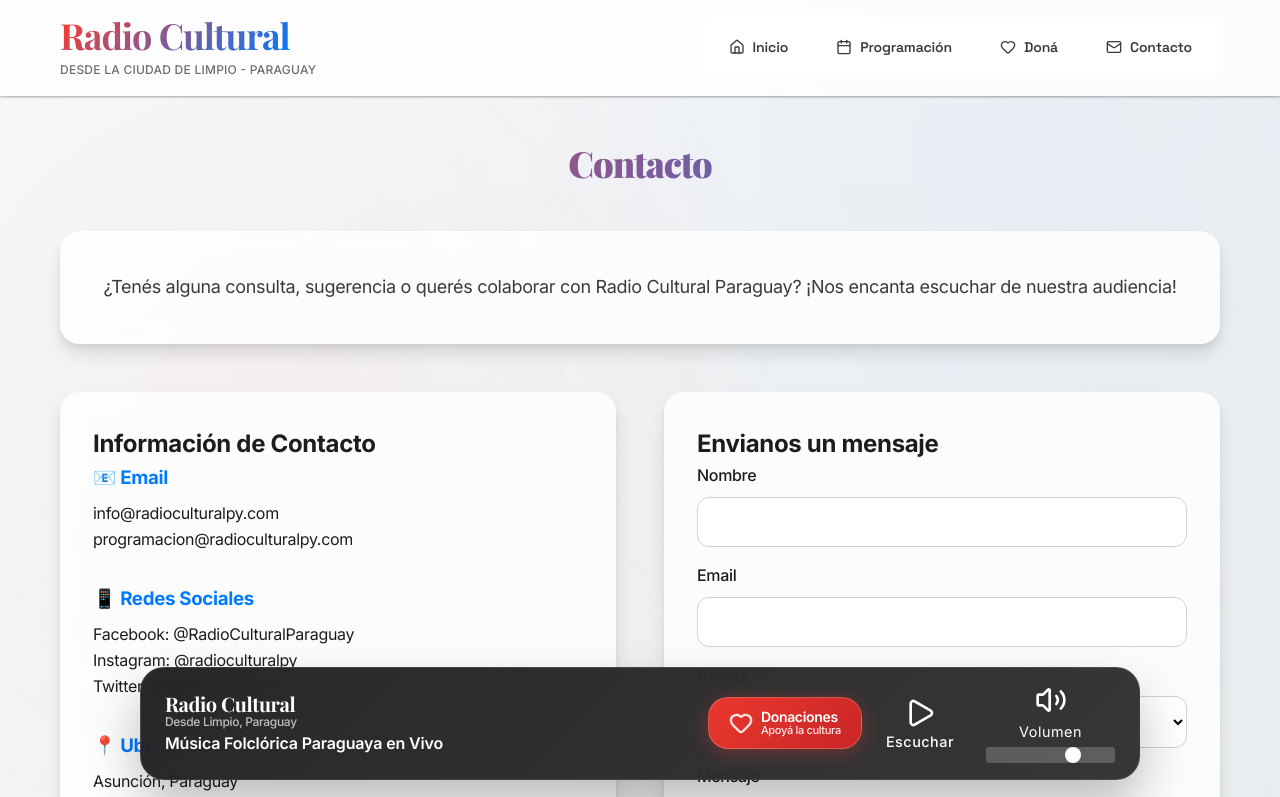
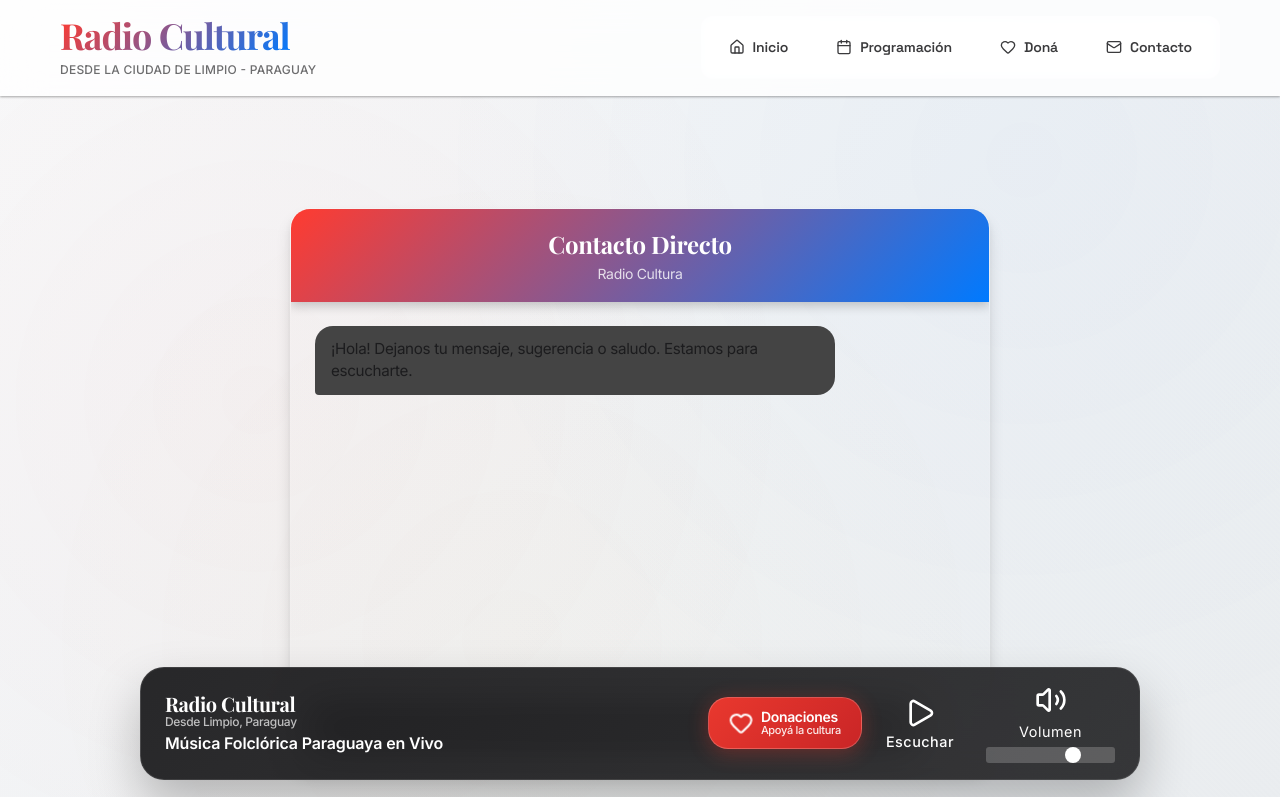
Before and after one commit to pmilciades182/radiocultural, a React (Vite) app: page /contacto in a window 1280 px wide. Shown: the top 797 px of the page. Built offline with nearby package versions, Linux system fonts and the light colour scheme.

Commit message:
feat: implement chat-based contact interface with real-time messaging

```diff
--- a/src/App.css
+++ b/src/App.css
@@ -2582,3 +2582,130 @@
     font-size: 12px;
   }
 }
+
+/* --- Estilos para la página de Contacto tipo Chat --- */
+.contact-page {
+  display: flex;
+  justify-content: center;
+  align-items: flex-start;
+  padding: 4rem 1rem;
+  min-height: 80vh;
+}
+
+.chat-container {
+  width: 100%;
+  max-width: 700px;
+  height: 70vh;
+  display: flex;
+  flex-direction: column;
+  background: var(--color-darker);
+  border-radius: var(--border-radius-lg);
+  overflow: hidden;
+  box-shadow: var(--shadow-lg);
+  border: 1px solid rgba(255, 255, 255, 0.1);
+  color: var(--color-light); /* << CORRECCIÓN: Color de texto base para el chat */
+}
+
+.chat-header {
+  background: linear-gradient(135deg, var(--rojo-paraguayo), var(--azul-paraguayo));
+  color: white;
+  padding: 1rem 1.5rem;
+  text-align: center;
+  box-shadow: 0 4px 10px rgba(0, 0, 0, 0.2);
+  z-index: 10;
+}
+
+.chat-header h2 {
+  margin: 0;
+  font-size: 1.5rem;
+  font-family: var(--font-display);
+}
+
+.chat-header p {
+  margin: 0;
+  opacity: 0.8;
+  font-size: 0.875rem;
+}
+
+.chat-messages {
+  flex-grow: 1;
+  padding: 1.5rem;
+  overflow-y: auto;
+  display: flex;
+  flex-direction: column;
+  gap: 1rem;
+}
+
+.message {
+  display: flex;
+  max-width: 80%;
+}
+
+.message p {
+  margin: 0;
+  padding: 0.75rem 1rem;
+  border-radius: 18px;
+  line-height: 1.5;
+  font-size: 0.95rem;
+}
+
+.message.bot {
+  align-self: flex-start;
+}
+
+.message.bot p {
+  background: #444; /* Un gris ligeramente más claro para mejor contraste */
+  color: var(--color-light);
+  border-bottom-left-radius: 4px;
+}
+
+.message.user {
+  align-self: flex-end;
+}
+
+.message.user p {
+  background: var(--color-primary);
+  color: white;
+  border-bottom-right-radius: 4px;
+}
+
+.chat-input-form {
+  display: flex;
+  padding: 1rem;
+  background: var(--color-dark);
+  border-top: 1px solid rgba(255, 255, 255, 0.1);
+}
+
+.chat-input-form input {
+  flex-grow: 1;
+  padding: 0.75rem 1rem;
+  border: 1px solid transparent;
+  border-radius: var(--border-radius);
+  background: #333;
+  color: var(--color-light); /* Aseguramos que el texto sea claro */
+  font-size: 1rem;
+  outline: none;
+  transition: border-color 0.2s;
+}
+
+.chat-input-form input:focus {
+  border-color: var(--color-primary);
+}
+
+.chat-input-form button {
+  background: var(--color-primary);
+  border: none;
+  color: white;
+  padding: 0.75rem;
+  margin-left: 0.5rem;
+  border-radius: var(--border-radius);
+  cursor: pointer;
+  display: flex;
+  align-items: center;
+  justify-content: center;
+  transition: background-color 0.2s;
+}
+
+.chat-input-form button:hover {
+  background: #e60000;
+}
--- /dev/null
+++ b/src/components/ChatContact.jsx
@@ -0,0 +1,71 @@
+import { useState, useEffect, useRef } from 'react';
+
+function ChatContact() {
+  const [messages, setMessages] = useState([]);
+  const [input, setInput] = useState('');
+  const chatEndRef = useRef(null);
+
+  useEffect(() => {
+    // Mensaje de bienvenida inicial
+    setMessages([
+      {
+        text: '¡Hola! Dejanos tu mensaje, sugerencia o saludo. Estamos para escucharte.',
+        sender: 'bot',
+      },
+    ]);
+  }, []);
+
+  useEffect(() => {
+    // Scroll automático al último mensaje
+    chatEndRef.current?.scrollIntoView({ behavior: 'smooth' });
+  }, [messages]);
+
+  const handleSend = (e) => {
+    e.preventDefault();
+    if (input.trim() === '') return;
+
+    const userMessage = { text: input, sender: 'user' };
+    setMessages((prev) => [...prev, userMessage]);
+    setInput('');
+
+    // Simula la respuesta del bot
+    setTimeout(() => {
+      const botResponse = {
+        text: 'Recibimos tu mensaje. Radio Cultura. Seguinos en nuestras redes sociales.',
+        sender: 'bot',
+      };
+      setMessages((prev) => [...prev, botResponse]);
+    }, 1200);
+  };
+
+  return (
+    <div className="chat-container">
+      <div className="chat-header">
+        <h2>Contacto Directo</h2>
+        <p>Radio Cultura</p>
+      </div>
+      <div className="chat-messages">
+        {messages.map((msg, index) => (
+          <div key={index} className={`message ${msg.sender}`}>
+            <p>{msg.text}</p>
+          </div>
+        ))}
+        <div ref={chatEndRef} />
+      </div>
+      <form className="chat-input-form" onSubmit={handleSend}>
+        <input
+          type="text"
+          value={input}
+          onChange={(e) => setInput(e.target.value)}
+          placeholder="Escribí tu mensaje aquí..."
+          aria-label="Escribir mensaje"
+        />
+        <button type="submit" aria-label="Enviar mensaje">
+          <svg xmlns="http://www.w3.org/2000/svg" width="24" height="24" viewBox="0 0 24 24" fill="none" stroke="currentColor" strokeWidth="2" strokeLinecap="round" strokeLinejoin="round"><path d="M5 12h14"/><path d="m12 5 7 7-7 7"/></svg>
+        </button>
+      </form>
+    </div>
+  );
+}
+
+export default ChatContact;
--- a/src/pages/Contacto.jsx
+++ b/src/pages/Contacto.jsx
@@ -1,93 +1,11 @@
-function Contacto() {
+import ChatContact from '../components/ChatContact';
+
+function ContactoPage() {
   return (
-    <div className="contacto-page">
-      <h1>Contacto</h1>
-
-      <section className="contact-intro">
-        <p>
-          ¿Tenés alguna consulta, sugerencia o querés colaborar con Radio Cultural Paraguay?
-          ¡Nos encanta escuchar de nuestra audiencia!
-        </p>
-      </section>
-
-      <div className="contact-content">
-        <section className="contact-info">
-          <h2>Información de Contacto</h2>
-
-          <div className="contact-item">
-            <h3>📧 Email</h3>
-            <p>info@radioculturalpy.com</p>
-            <p>programacion@radioculturalpy.com</p>
-          </div>
-
-          <div className="contact-item">
-            <h3>📱 Redes Sociales</h3>
-            <p>Facebook: @RadioCulturalParaguay</p>
-            <p>Instagram: @radioculturalpy</p>
-            <p>Twitter: @RadioCulturalPY</p>
-          </div>
-
-          <div className="contact-item">
-            <h3>📍 Ubicación</h3>
-            <p>Asunción, Paraguay</p>
-          </div>
-        </section>
-
-        <section className="contact-form-section">
-          <h2>Envianos un mensaje</h2>
-          <form className="contact-form">
-            <div className="form-group">
-              <label htmlFor="name">Nombre</label>
-              <input type="text" id="name" name="name" required />
-            </div>
-
-            <div className="form-group">
-              <label htmlFor="email">Email</label>
-              <input type="email" id="email" name="email" required />
-            </div>
-
-            <div className="form-group">
-              <label htmlFor="subject">Asunto</label>
-              <select id="subject" name="subject">
-                <option value="">Seleccioná un tema</option>
-                <option value="sugerencia">Sugerencia musical</option>
-                <option value="colaboracion">Colaboración</option>
-                <option value="tecnico">Problema técnico</option>
-                <option value="donacion">Consulta sobre donaciones</option>
-                <option value="general">Consulta general</option>
-              </select>
-            </div>
-
-            <div className="form-group">
-              <label htmlFor="message">Mensaje</label>
-              <textarea id="message" name="message" rows="5" required></textarea>
-            </div>
-
-            <button type="submit" className="submit-btn">Enviar mensaje</button>
-          </form>
-        </section>
-      </div>
-
-      <section className="faq">
-        <h2>Preguntas Frecuentes</h2>
-
-        <div className="faq-item">
-          <h3>¿Cómo puedo sugerir música?</h3>
-          <p>Podés enviarnos tus sugerencias por email o redes sociales. Siempre estamos buscando nuevas canciones paraguayas para incluir en nuestra programación.</p>
-        </div>
-
-        <div className="faq-item">
-          <h3>¿Puedo colaborar como voluntario?</h3>
-          <p>¡Por supuesto! Siempre necesitamos ayuda con la curaduría musical, difusión y tareas técnicas. Contactanos para conocer las oportunidades disponibles.</p>
-        </div>
-
-        <div className="faq-item">
-          <h3>¿Transmiten programas en vivo?</h3>
-          <p>Actualmente transmitimos música pregrabada las 24 horas. Estamos trabajando para incluir programas en vivo en el futuro.</p>
-        </div>
-      </section>
+    <div className="page-container contact-page">
+      <ChatContact />
     </div>
-  )
+  );
 }
 
-export default Contacto
+export default ContactoPage;
```
